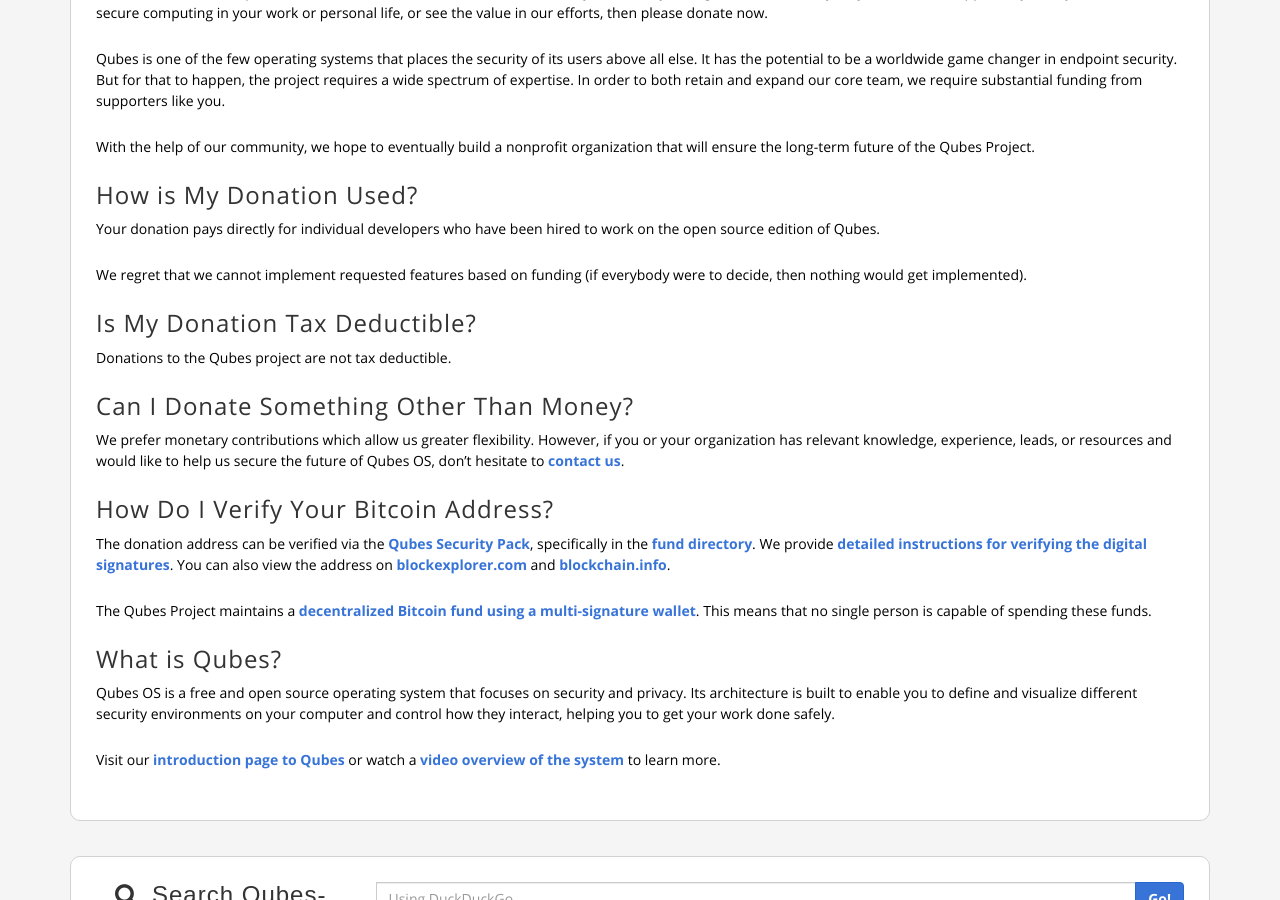
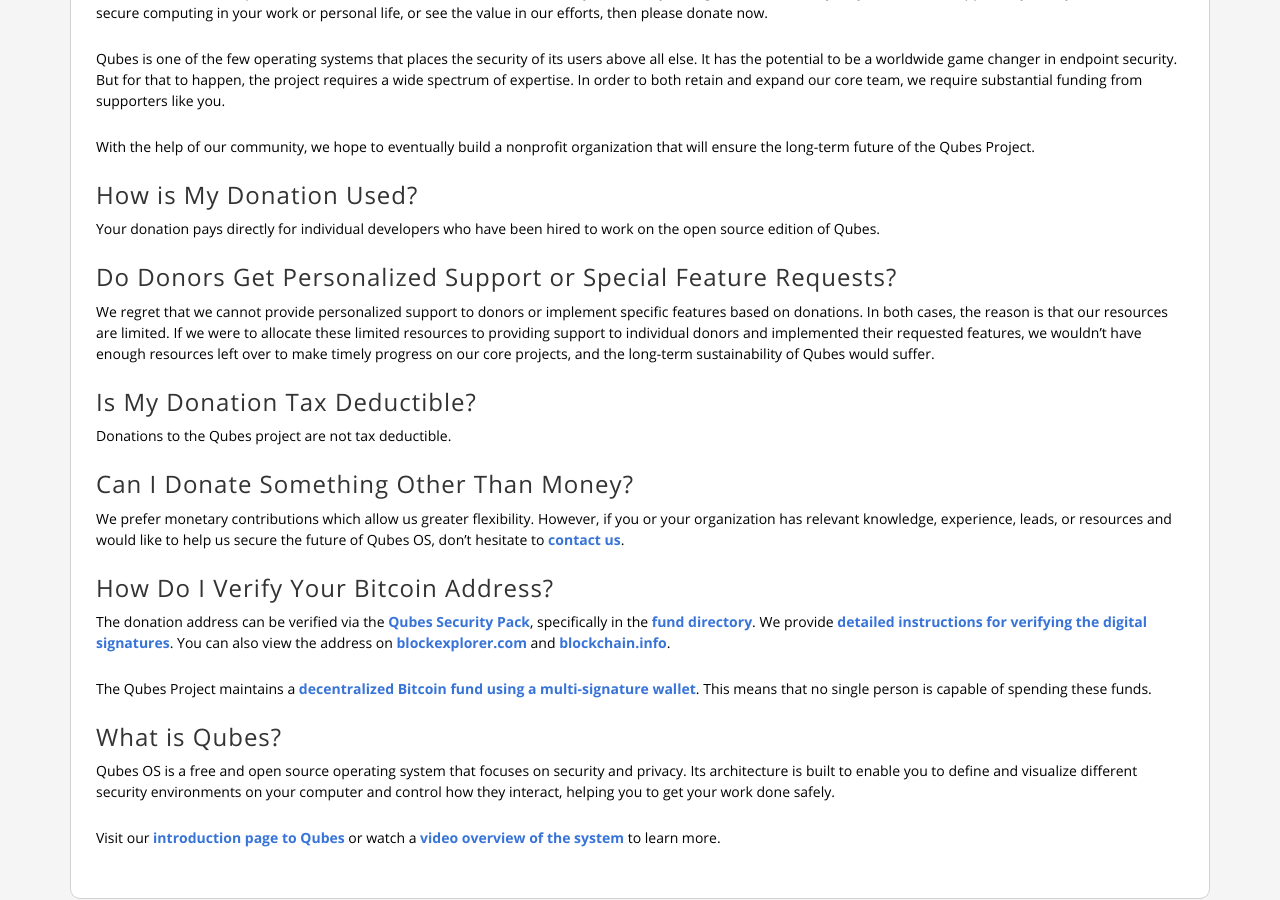
Before and after one commit to QubesOS/qubesos.github.io, a Jekyll site: the page built from pages/donate.md, in a window 1280 px wide and 900 px high, scrolled down 1080 px. Built offline with Jekyll 4.4.1, drawn with Linux system fonts in a browser that asks for light colours; some web fonts are replaced.

Commit message:
Add section on personalized support and feature requests

```diff
--- a/pages/donate.md
+++ b/pages/donate.md
@@ -57,7 +57,10 @@ With the help of our community, we hope to eventually build a nonprofit organiza
 ### How is My Donation Used?
 Your donation pays directly for individual developers who have been hired to work on the open source edition of Qubes.
 
-We regret that we cannot implement requested features based on funding (if everybody were to decide, then nothing would get implemented).
+### Do Donors Get Personalized Support or Special Feature Requests?
+We regret that we cannot provide personalized support to donors or implement specific features based on donations.
+In both cases, the reason is that our resources are limited.
+If we were to allocate these limited resources to providing support to individual donors and implemented their requested features, we wouldn't have enough resources left over to make timely progress on our core projects, and the long-term sustainability of Qubes would suffer.
 
 ### Is My Donation Tax Deductible?
 Donations to the Qubes project are not tax deductible.
```
